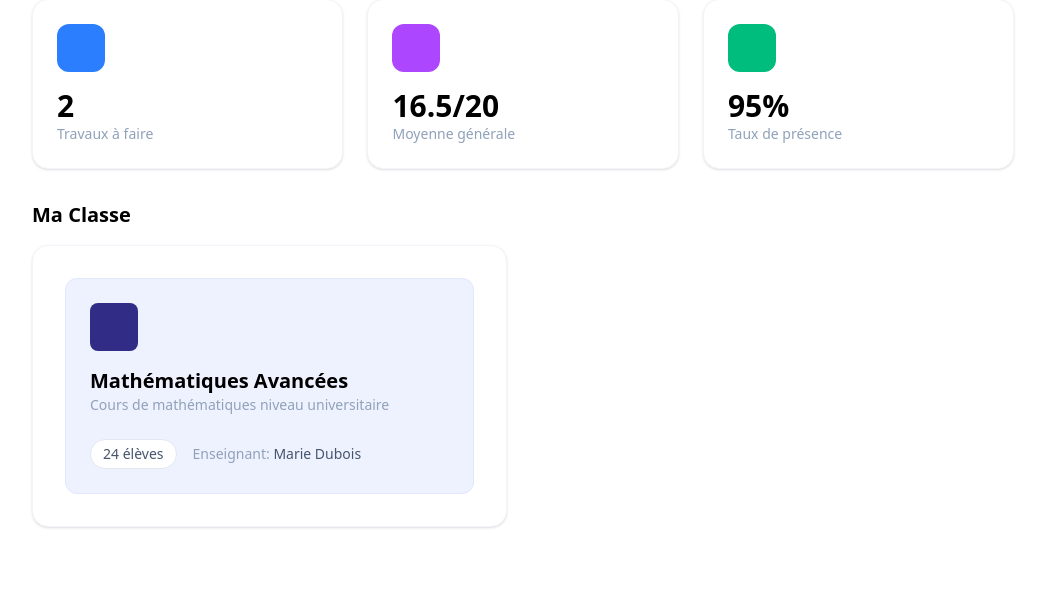
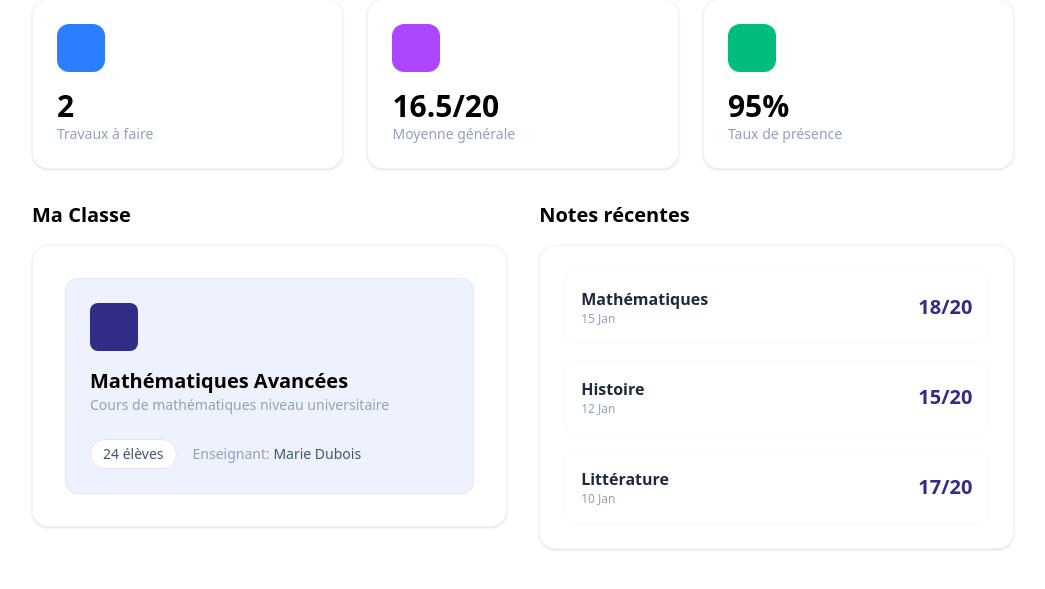
Before and after one commit to Wassim-RF/Minerva, a PHP site: template app/views/student/dashboard.php in a window 1280 px wide. Shown: the part 133-722 px from the top of the page, without its empty margins (8-1053 px from the left). Run offline with PHP 8.4, Linux system fonts and the light colour scheme; the template is opened without the code that fills it, so the values that code supplies are empty.

Commit message:
feat: Add recent grades section to student dashboard

```diff
--- a/app/views/student/dashboard.php
+++ b/app/views/student/dashboard.php
@@ -49,3 +49,37 @@
                         </div>
                     </div>
                 </section>
+
+                <section>
+                    <h2 class="text-xl font-bold mb-4">Notes récentes</h2>
+                    <div class="bg-white p-6 rounded-2xl shadow-sm border border-slate-100 space-y-4">
+
+                        <div class="flex justify-between items-center p-4 border border-slate-50 rounded-xl">
+                            <div>
+                                <div class="font-semibold text-slate-800">Mathématiques</div>
+                                <div class="text-xs text-slate-400">15 Jan</div>
+                            </div>
+                            <div class="text-xl font-bold text-indigo-900">18/20</div>
+                        </div>
+
+                        <div class="flex justify-between items-center p-4 border border-slate-50 rounded-xl">
+                            <div>
+                                <div class="font-semibold text-slate-800">Histoire</div>
+                                <div class="text-xs text-slate-400">12 Jan</div>
+                            </div>
+                            <div class="text-xl font-bold text-indigo-900">15/20</div>
+                        </div>
+
+                        <div class="flex justify-between items-center p-4 border border-slate-50 rounded-xl">
+                            <div>
+                                <div class="font-semibold text-slate-800">Littérature</div>
+                                <div class="text-xs text-slate-400">10 Jan</div>
+                            </div>
+                            <div class="text-xl font-bold text-indigo-900">17/20</div>
+                        </div>
+
+                    </div>
+                </section>
+
+            </div>
+        </main>
```
